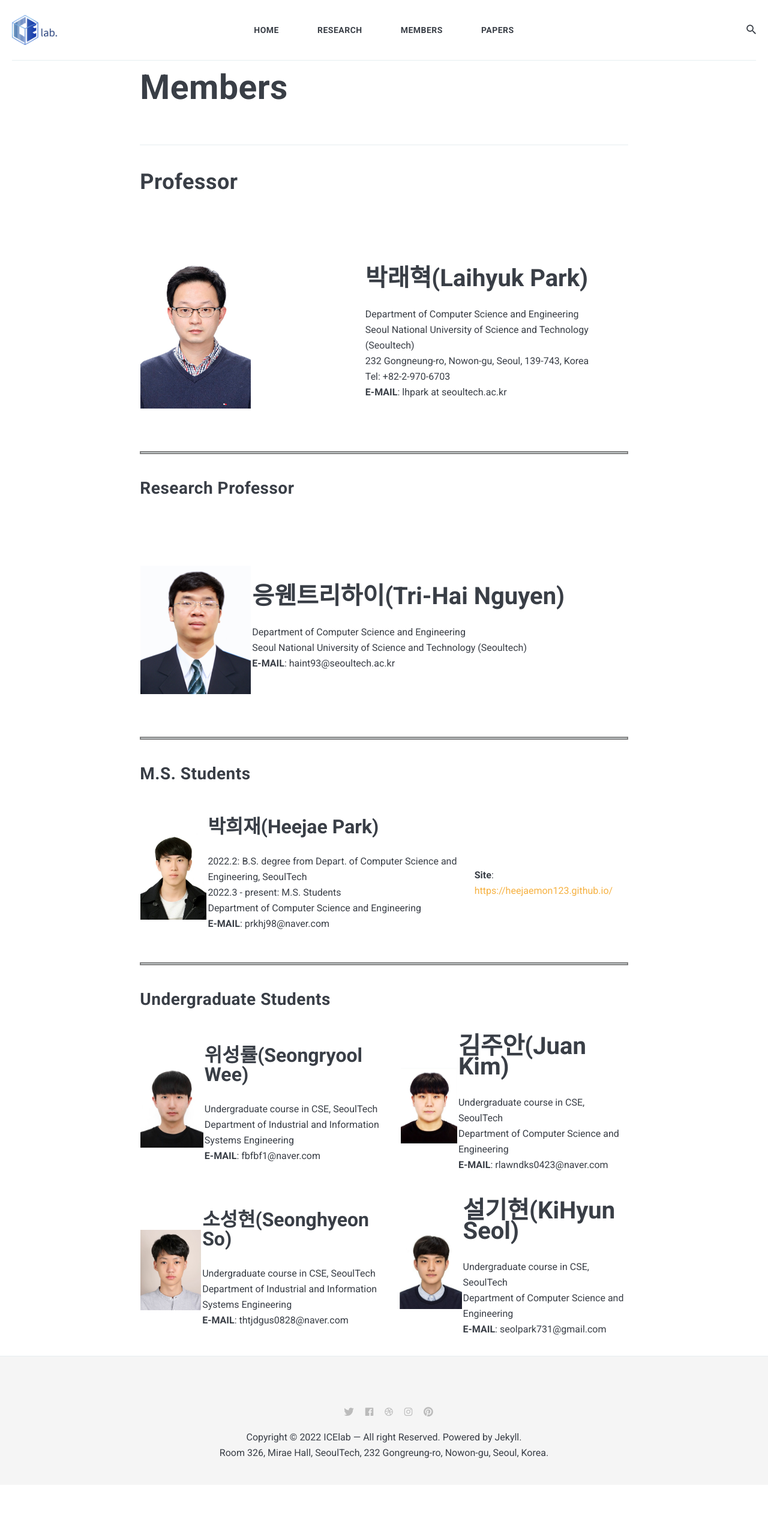
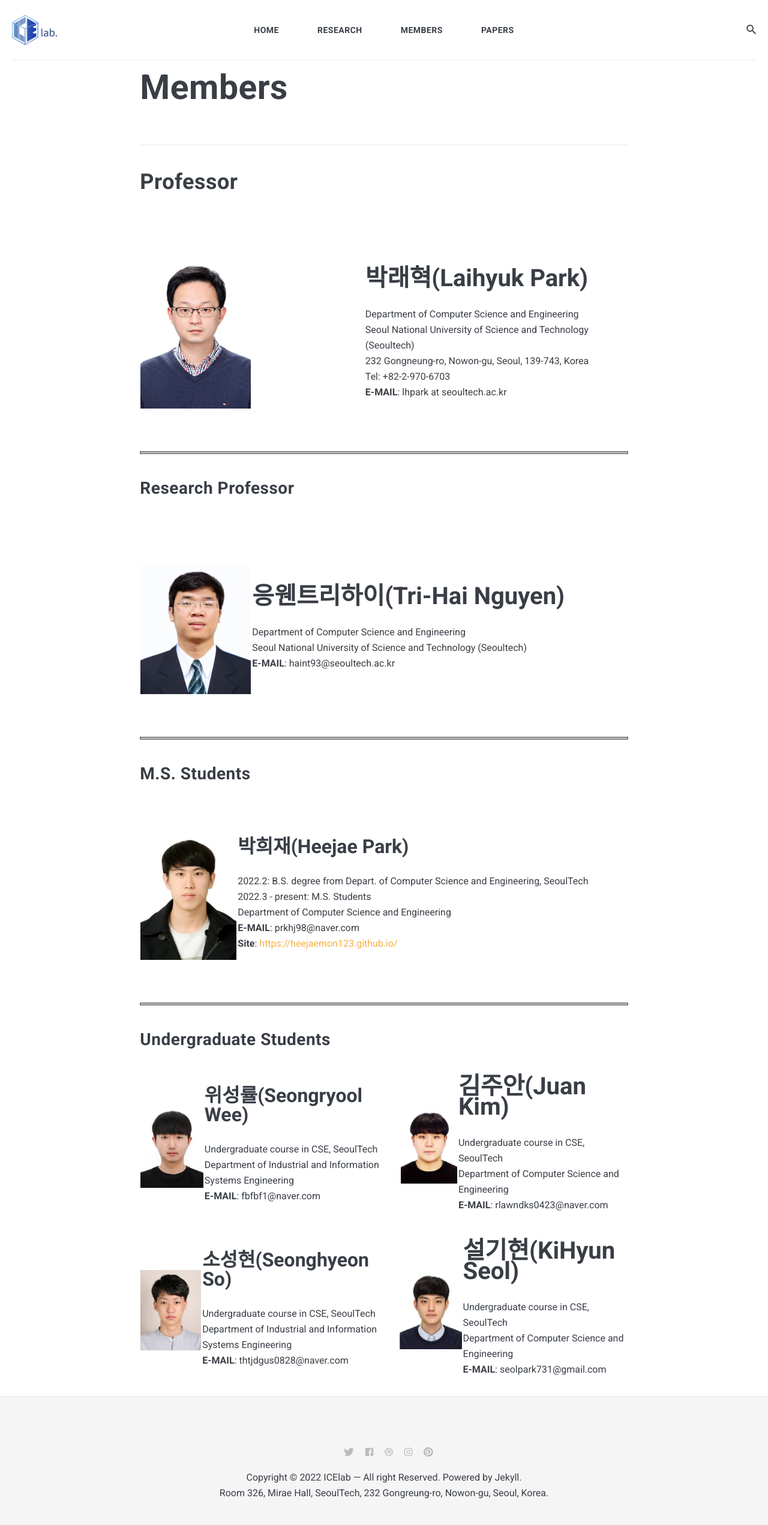
Before and after one commit to Icelab-2020/icelab-2020.github.io, a Jekyll site: the page built from _pages/01_members.md, in a window 1280 px wide. Shown: the whole page at 60% size. Built offline with Jekyll 4.4.1, drawn with Linux system fonts in a browser that asks for light colours; nearby versions of some CDN libraries; before the commit the page ends 2475 px from its top, so only the background shows below that.

Commit message:
Update 01_members.md

```diff
--- a/_pages/01_members.md
+++ b/_pages/01_members.md
@@ -26,7 +26,7 @@ permalink: /01_members/
 
 |    |    |
 |:---|:---|
-| ![iot]({{site.baseurl}}/images/hj.jpg){: width="160"; height"195"} | <b><span style="font-size:200%">박희재(Heejae Park)</span></b><br><br> 2022.2: B.S. degree from Depart. of Computer Science and Engineering, SeoulTech <br> 2022.3 - present: M.S. Students  <br> Department of Computer Science and Engineering  <br> **E-MAIL**:  prkhj98@naver.com | <br> **Site**: <https://heejaemon123.github.io/> |
+| ![iot]({{site.baseurl}}/images/hj.jpg){: width="160"; height"195"} | <b><span style="font-size:200%">박희재(Heejae Park)</span></b><br><br> 2022.2: B.S. degree from Depart. of Computer Science and Engineering, SeoulTech <br> 2022.3 - present: M.S. Students  <br> Department of Computer Science and Engineering  <br> **E-MAIL**:  prkhj98@naver.com <br> **Site**: <https://heejaemon123.github.io/> |
 
 <hr style="border:2px solid gray">
 
```
